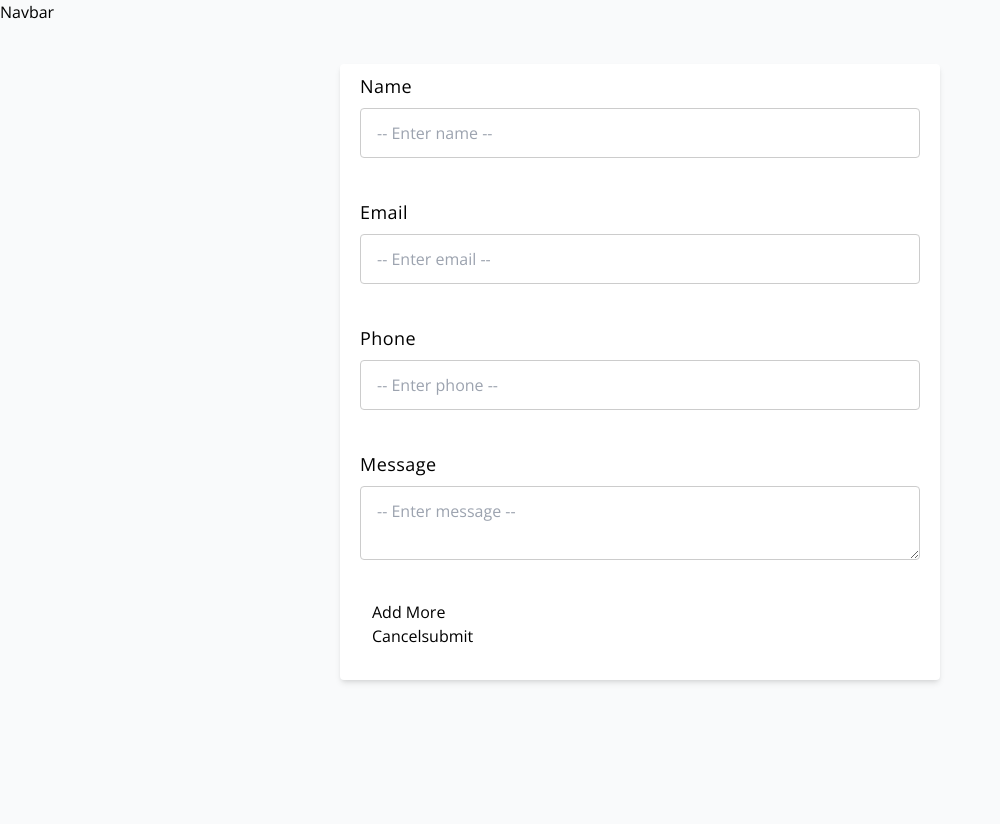
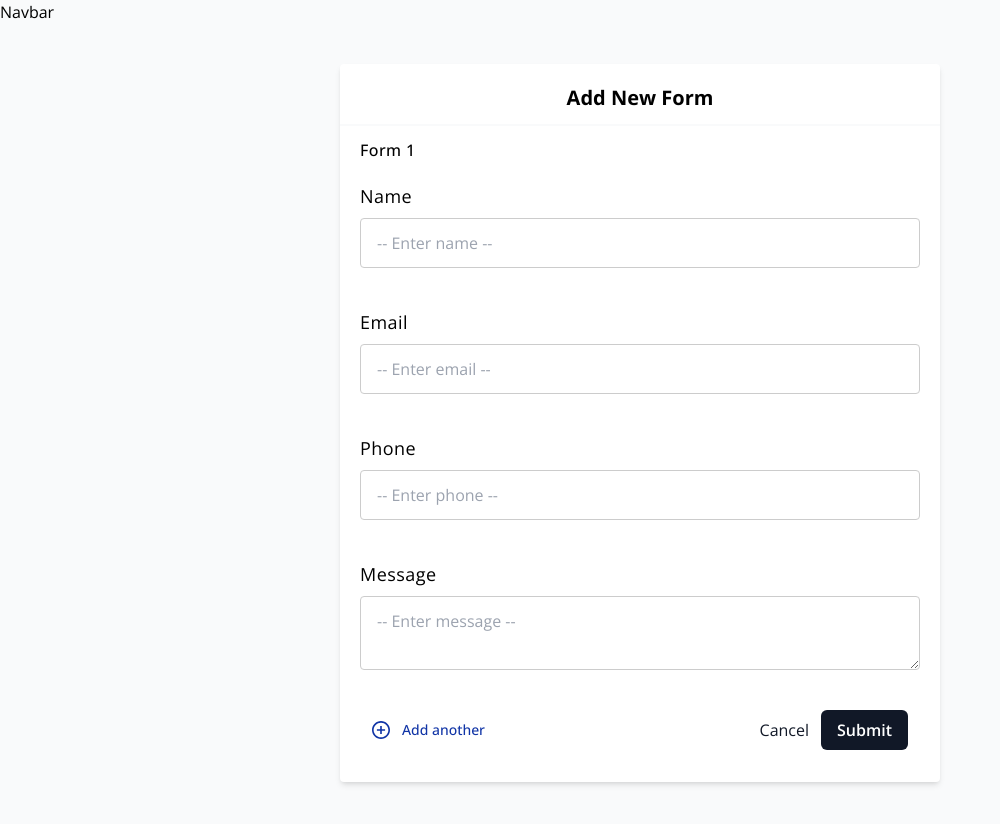
Before and after one commit to ChuksJoshuaa/Home-Tutorly, a React (Vite) app in the folder Web/: page / in a window 1280 px wide. Shown: the top 824 px of the page, without its empty margins (0-1000 px from the left). Built offline with nearby package versions, Linux system fonts and the light colour scheme.

Commit message:
update form validation and input

```diff
--- /dev/null
+++ b/Web/src/assets/svgs.tsx
@@ -0,0 +1,62 @@
+export const LoadingIcon = () => {
+  return (
+    <>
+      <svg className="h-5 w-5 animate-spin" viewBox="3 3 18 18">
+        <path
+          className="fill-gray-200"
+          d="M12 5C8.13401 5 5 8.13401 5 12c0 3.866 3.13401 7 7 7 3.866 0 7-3.134 7-7 0-3.86599-3.134-7-7-7zM3 12c0-4.97056 4.02944-9 9-9 4.9706 0 9 4.02944 9 9 0 4.9706-4.0294 9-9 9-4.97056 0-9-4.0294-9-9z"
+        ></path>
+        <path
+          className="fill-gray-800"
+          d="M16.9497 7.05015c-2.7336-2.73367-7.16578-2.73367-9.89945 0-.39052.39052-1.02369.39052-1.41421 0-.39053-.39053-.39053-1.02369 0-1.41422 3.51472-3.51472 9.21316-3.51472 12.72796 0C18.7545 6.02646 18.7545 6.65962 18.364 7.05015c-.390599999999999.39052-1.0237.39052-1.4143 0z"
+        ></path>
+      </svg>
+    </>
+  );
+};
+
+
+export const RemoveIcon = () => {
+  return (
+    <>
+      <svg
+        width="18"
+        height="20"
+        viewBox="0 0 18 20"
+        fill="none"
+        xmlns="http://www.w3.org/2000/svg"
+      >
+        <path
+          fillRule="evenodd"
+          clipRule="evenodd"
+          d="M14 3.5V2.5C14 1.39543 13.1046 0.5 12 0.5H6C4.89543 0.5 4 1.39543 4 2.5V3.5H1C0.447716 3.5 0 3.94772 0 4.5C0 5.05228 0.447716 5.5 1 5.5H2V16.5C2 18.1569 3.34315 19.5 5 19.5H13C14.6569 19.5 16 18.1569 16 16.5V5.5H17C17.5523 5.5 18 5.05228 18 4.5C18 3.94772 17.5523 3.5 17 3.5H14ZM12 2.5H6V3.5H12V2.5ZM14 5.5H4V16.5C4 17.0523 4.44772 17.5 5 17.5H13C13.5523 17.5 14 17.0523 14 16.5V5.5Z"
+          fill="#F15846"
+        />
+        <path d="M6 7.5H8V15.5H6V7.5Z" fill="#F15846" />
+        <path d="M10 7.5H12V15.5H10V7.5Z" fill="#F15846" />
+      </svg>
+    </>
+  );
+}
+
+
+export const AddIcon = () => {
+  return (
+    <>
+      <svg
+        width="18"
+        height="18"
+        viewBox="0 0 18 18"
+        fill="none"
+        xmlns="http://www.w3.org/2000/svg"
+      >
+        <path
+          fillRule="evenodd"
+          clipRule="evenodd"
+          d="M9 18C4.02944 18 0 13.9706 0 9C0 4.02944 4.02944 0 9 0C13.9706 0 18 4.02944 18 9C18 13.9706 13.9706 18 9 18ZM9.00084 16.3645C13.0677 16.3645 16.3645 13.0677 16.3645 9.00084C16.3645 4.93402 13.0677 1.63721 9.00084 1.63721C4.93402 1.63721 1.63721 4.93402 1.63721 9.00084C1.63721 13.0677 4.93402 16.3645 9.00084 16.3645ZM13.09 8.18077H9.81727V4.90805H8.1809V8.18077H4.90817V9.81714H8.1809V13.0899H9.81727V9.81714H13.09V8.18077Z"
+          fill="#1034A6"
+        />
+      </svg>
+    </>
+  );
+}
--- a/Web/src/components/Form.tsx
+++ b/Web/src/components/Form.tsx
@@ -1,8 +1,20 @@
+import { AddIcon, LoadingIcon, RemoveIcon } from "@/assets/svgs";
 import FormInput from "@/components/FormInput";
 import useFormHook from "@/components/useFormHook";
 
 const Form = () => {
-  const { values, errors, handleChange, handleSubmit, handleAddField } = useFormHook();
+  const {
+    values,
+    errors,
+    handleChange,
+    handleSubmit,
+    handleAddField,
+    handleEnterKeyPress,
+    submitted,
+    clearAllInputs,
+    formRef,
+    removeIndex,
+  } = useFormHook();
   return (
     <div
       className="form__container"
@@ -10,12 +22,38 @@ const Form = () => {
       data-testid="form__container"
     >
       <form
+        ref={formRef}
         onSubmit={handleSubmit}
-        className="bg-white shadow-md rounded px-8 pt-2 pb-8 mb-4 flex flex-col my-2"
+        className="bg-white shadow-md rounded pt-2 pb-8 mb-4 flex flex-col my-2"
       >
+        <h3 className="py-3 text-center text-lg md:text-xl lg:text-2xl font-bold capitalize px-8 border-b-[2px] border-gray-50">
+          Add New Form
+        </h3>
         {values?.map((value, index) => {
           return (
-            <div>
+            <div key={index}>
+              <div
+                className={`px-5 mb-2 py-3 ${
+                  index > 0 &&
+                  "border-t-[2px] border-gray-50 flex justify-between items-center w-full"
+                }`}
+              >
+                <h3 className="text-base font-medium tracking-wide">
+                  Form {index + 1}
+                </h3>
+                {index > 0 && (
+                  <button
+                    className="flex justify-start items-center cursor-pointer"
+                    onClick={() => removeIndex(index)}
+                    type="button"
+                  >
+                    <RemoveIcon />
+                    <p className="text-sm text-[#F15846] font-medium ml-3">
+                      Remove
+                    </p>
+                  </button>
+                )}
+              </div>
               <FormInput
                 type="text"
                 label="Name"
@@ -60,15 +98,40 @@ const Form = () => {
           );
         })}
 
-        <div>
-          <button type="button" onClick={handleAddField}>
-            Add More
+        <div className="flex justify-between items-center px-8">
+          <button
+            className="flex justify-start items-center cursor-pointer"
+            onClick={handleAddField}
+            type="button"
+          >
+            <AddIcon />
+            <p className="text-sm text-[#1034A6] font-medium ml-3">
+              Add another
+            </p>
           </button>
-          <div>
-            <button type="button" >
+          <div className="flex flex-end justify-end items-center">
+            <button
+              type="button"
+              className="mr-3 text-gray-900 cursor-pointer"
+              onClick={clearAllInputs}
+            >
               Cancel
             </button>
-            <button type="submit">submit</button>
+            <button
+              className={`flex bg-gray-900 capitalize hover:bg-gray-700 text-white font-semibold py-2 px-4 rounded-md ${
+                submitted && "opacity-50"
+              }`}
+              onClick={handleSubmit}
+              onKeyDown={handleEnterKeyPress}
+              disabled={submitted}
+            >
+              {submitted && (
+                <div aria-label="Loading..." role="status" className="mr-1">
+                  <LoadingIcon />
+                </div>
+              )}
+              Submit
+            </button>
           </div>
         </div>
       </form>
--- a/Web/src/components/FormInput.tsx
+++ b/Web/src/components/FormInput.tsx
@@ -9,7 +9,7 @@ const FormInput = ({ type, label, name, value, error, placeholder, onChange, inp
   } appearance-none block w-full bg-grey-lighter text-grey-darker border border-red rounded py-3 px-4 mb-1 outline-none`;
 
   return (
-    <div className="-mx-3 flex flex-col mb-6">
+    <div className="-mx-3 flex flex-col mb-6 px-8">
       <div className="mb-6 md:mb-3">
         <label
           className="block capitalize tracking-wide text-grey-darker text-md md:text-lg font-normal mb-2"
@@ -17,7 +17,7 @@ const FormInput = ({ type, label, name, value, error, placeholder, onChange, inp
         >
           {label}
         </label>
-        {inputType === 'textarea' ? (
+        {inputType === "textarea" ? (
           <textarea
             className={inputClass}
             id={name}
@@ -37,9 +37,7 @@ const FormInput = ({ type, label, name, value, error, placeholder, onChange, inp
             onChange={onChange}
           />
         )}
-        <div className="text-red-900 text-sm">
-          {error ?? ''}
-        </div>
+        <div className="text-red-900 text-sm">{error ?? ""}</div>
       </div>
     </div>
   );
--- a/Web/src/components/useFormHook.tsx
+++ b/Web/src/components/useFormHook.tsx
@@ -1,12 +1,38 @@
 import { FormErrors, FormValues } from "@/interface";
+import { SuccessPopup } from "@/utils/notification";
 import { validate } from "@/utils/validate";
-import { useState } from "react";
+import { useRef, useState } from "react";
 
 const useFormHook = () => {
   const initialState = { name: "", email: "", phone: "", message: "" };
   const [values, setValues] = useState<FormValues[]>([initialState]);
   const [errors, setErrors] = useState<FormErrors[]>([]);
   const [submitted, setSubmitted] = useState(false);
+
+  const formRef = useRef<HTMLFormElement>(null);
+
+  const clearAllInputs = () => {
+    if (formRef.current) {
+      const inputs = formRef.current.querySelectorAll("input, textarea");
+      inputs.forEach((input) => {
+        if (
+          input instanceof HTMLInputElement ||
+          input instanceof HTMLTextAreaElement
+        ) {
+          input.value = "";
+        }
+      });
+      setValues(values.map((_) => {
+        return {
+          name: "",
+          email: "",
+          phone: "",
+          message: "",
+        };
+      }));
+      setErrors([]);
+    }
+  };
 
   const handleChange = (
     index: number,
@@ -28,6 +54,32 @@ const useFormHook = () => {
     setErrors(validationErrors as FormErrors[]);
     if (validationErrors.every((error) => Object.keys(error).length === 0)) {
       setSubmitted(true);
+
+      setTimeout(() => {
+        SuccessPopup("Form has been successfully created!");
+        setSubmitted(false);
+        clearAllInputs();
+      }, 1000);
+    }
+  };
+
+  const handleEnterKeyPress = (e: React.KeyboardEvent) => {
+    e.preventDefault();
+    if (e.key === "Enter") {
+      handleSubmit(e);
+    }
+  };
+
+  const removeIndex = (index: number) => {
+    if (index >= 0 && index < values.length) {
+      const newValues = [...values];
+      const newErrors = [...errors];
+
+      const filteredValues = newValues.filter((_, i) => i !== index)
+      const filteredErrors = newErrors.filter((_, i) => i !== index)
+
+      setValues(filteredValues)
+      setErrors(filteredErrors)
     }
   };
 
@@ -39,6 +91,10 @@ const useFormHook = () => {
     handleChange,
     handleAddField,
     handleSubmit,
+    handleEnterKeyPress,
+    clearAllInputs,
+    formRef,
+    removeIndex,
   };
 };
 
--- a/Web/src/utils/validate.ts
+++ b/Web/src/utils/validate.ts
@@ -10,8 +10,8 @@ export const validate = (values: FormValues): FormErrors => {
   // Name validation
   if (!values.name) {
     errors.name = 'Name is required';
-  } else if (values.name.length < 2) {
-    errors.name = 'Name must be at least 2 characters';
+  } else if (values.name.length < 3) {
+    errors.name = 'Name must be at least 3 characters';
   } else if (values.name[0] !== values.name[0].toUpperCase()) {
     errors.name = 'Name must start with a capital letter';
   }
@@ -26,17 +26,17 @@ export const validate = (values: FormValues): FormErrors => {
   // Phone validation
   if (!values.phone) {
     errors.phone = "Phone number is required";
-  } else if (!/^\+\d{1,3}/.test(values.phone)) {
-    errors.phone = "Phone number must include country code";
-  } else if (!/^\+\d{1,3}\d{8,}$/.test(values.phone)) {
+  } else if (!/^\d+$/.test(values.phone)) {
+    errors.phone = "Phone number must contain only digits";
+  } else if (values.phone.length < 8) {
     errors.phone = "Phone number must be at least 8 digits long";
   }
 
   // Message validation
   if (!values.message) {
     errors.message = 'Message is required';
-  } else if (values.message.length < 10) {
-    errors.message = 'Message must be at least 10 characters';
+  } else if (values.message.length < 5) {
+    errors.message = 'Message must be at least 5 characters';
   }
 
   return errors;
--- a/Web/tsconfig.app.json
+++ b/Web/tsconfig.app.json
@@ -20,6 +20,7 @@
       "@/components/*": ["src/components/*"],
       "@/utils/*": ["src/utils/*"],
       "@/interface/*": ["src/interface/*"],
+      "@/assets/*": ["src/assets/*"],
     },
 
     /* Linting */
```
